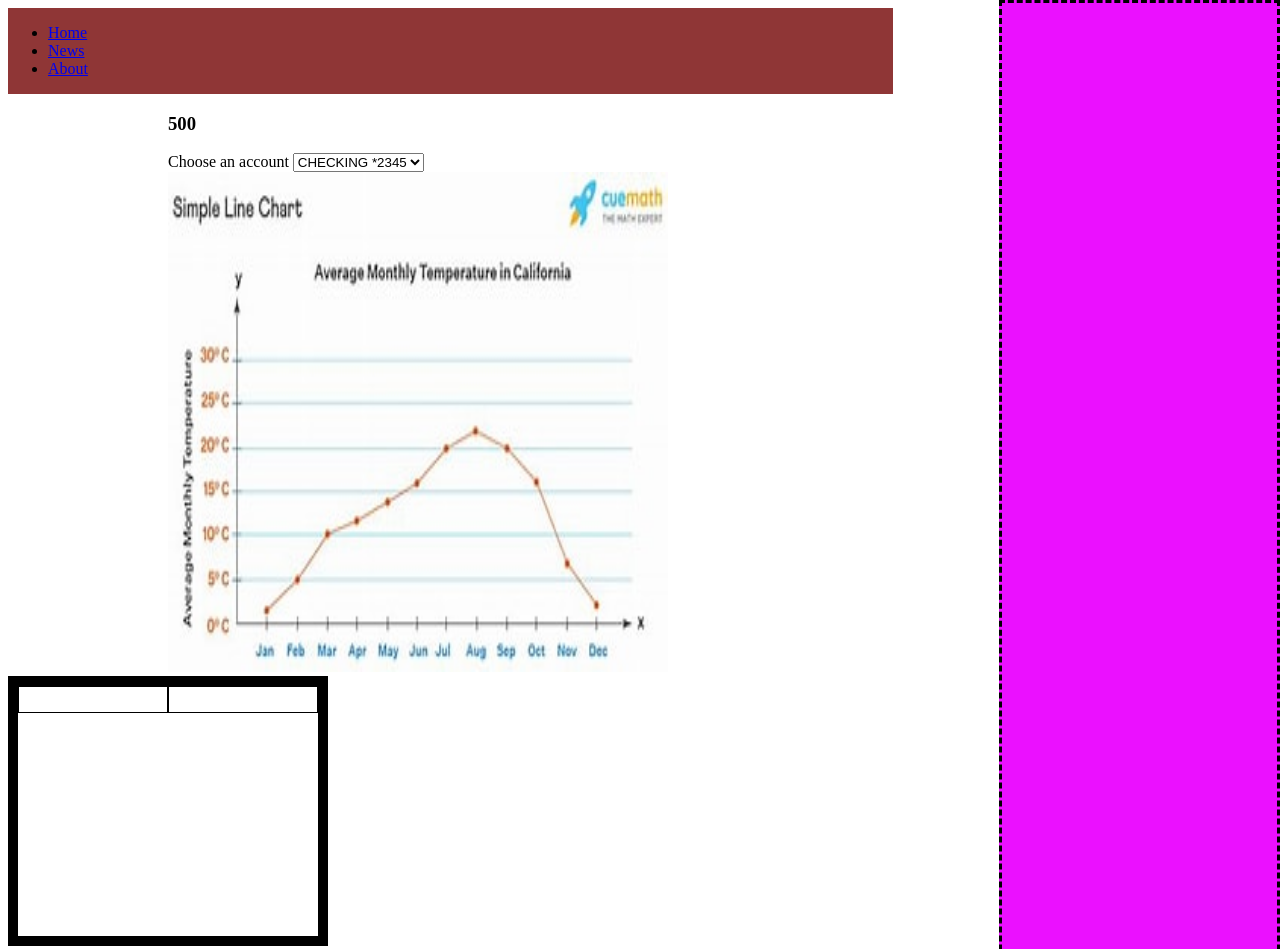
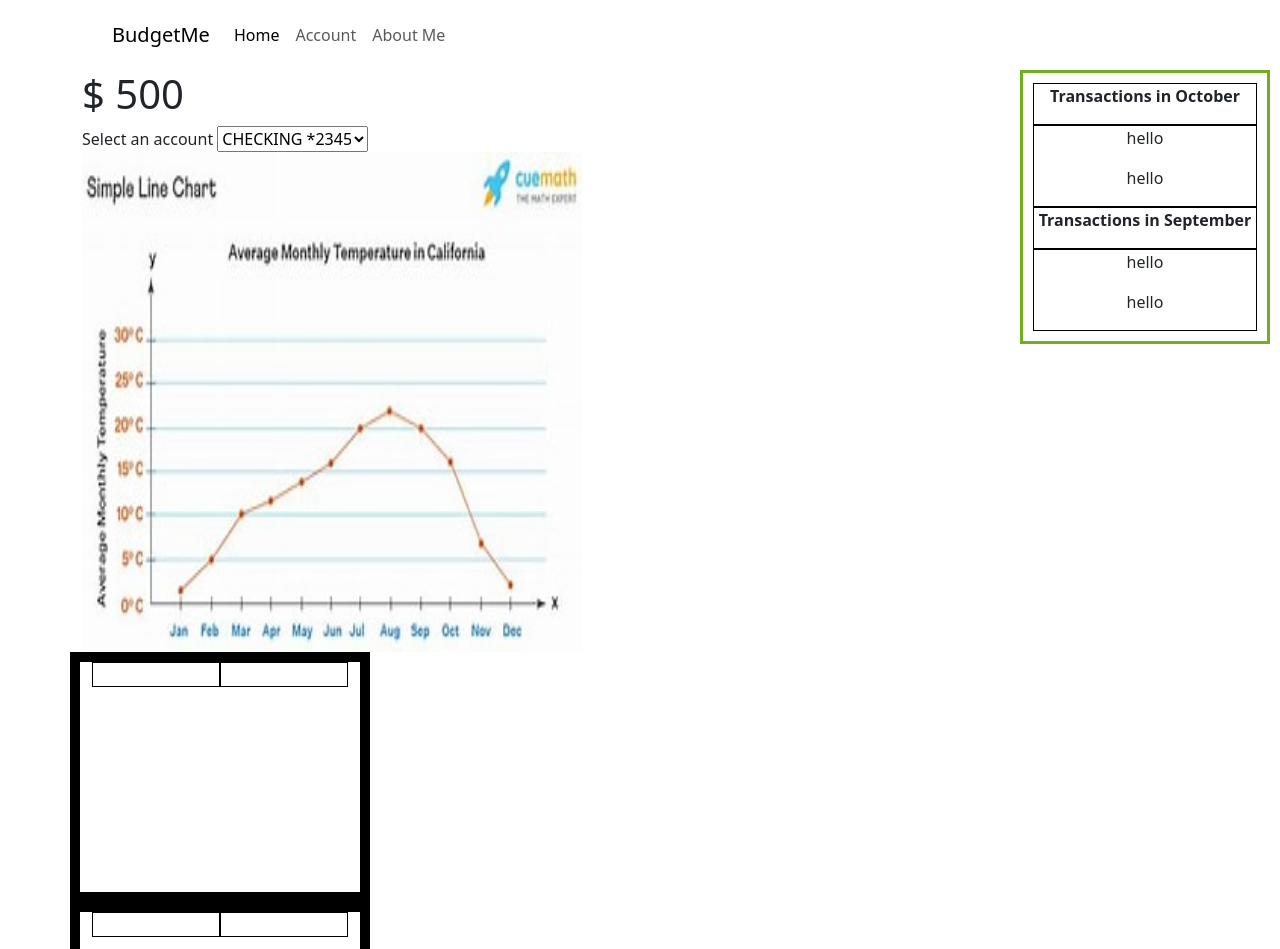
Before and after one commit to sstokesgmu/-SBA_307, a plain HTML site: page pages/landing.html in a window 1280 px wide. Shown: the top 949 px of the page. Drawn offline with nearby package versions, Linux system fonts and the light colour scheme.

Commit message:
Modified the pages, in the landing page I have a completed the structure for the main dataview and fixed sidebar. All the contents are aligned using bootstrap's container class

```diff
--- a/pages/landing.html
+++ b/pages/landing.html
@@ -3,23 +3,23 @@
 <head>
     <meta charset="UTF-8">
     <meta name="viewport" content="width=device-width, initial-scale=1.0">
+
+    <link rel="stylesheet" href="../bootstrap/dist/css/bootstrap.min.css">
+    <link rel="stylesheet" href="../styles/landing.css">
+
     <title>Landing</title>
-    <link rel="stylesheet" href="../styles/landing.css">
     <style>
-        .a{
+        .a {
             display: flex;
             flex-shrink: inherit;
-            flex-wrap: wrap;
         }
-
-        .card-container{
+        .card-container {
 
             border: 10px solid black;
             width:300px;
             height: 250px;
             display: flex;
             justify-content: stretch;
-
         }
         .img-container img {
             max-width: 100%;
@@ -31,55 +31,121 @@
             flex: 0 1 auto;
             flex-grow: 1;
         }
-
         .card-container p, .card-container h1 {
             margin: 8px;
         }
+
+        .row-Account-graph{
+          display:flex;
+          flex-direction: column;
+        }
+        #sidebar{
+           position: fixed;
+           right: 10px;
+           width: 250px;
+           border: 3px solid #73AD21;
+           padding: 10px;
+        }
+
+        #sidebar p{
+          text-align:center;
+        }
+
     </style>
 </head>
-<body>
-    <section class="topnav"><!--Page navigation-->
-        <ul>
-            <li><a class="active" href="../pages/landing.html">Home</a></li>
-            <li><a href="../pages/account.html">News</a></li>
-            <li><a href="../pages/index.html">About</a></li>
+<body class="container">
+    <header class="row">
+        <nav id="navBar" class="navbar navbar-expand-lg col-12">
+          <section class="container">
+            <a class="navbar-brand" href="#">BudgetMe</a>
+            <button class="navbar-toggler" type="button" data-bs-toggle="collapse" data-bs-target="#navbarNav" aria-controls="navbarNav" aria-expanded="false" aria-label="Toggle navigation">
+              <span class="navbar-toggler-icon"></span>
+            </button>
+            <div class="collapse navbar-collapse" id="navbarNav">
+              <ul class="navbar-nav">
+                <li class="nav-item">
+                  <a class="nav-link active" aria-current="page" href="../pages/landing.html">Home</a>
+                </li>
+                <li class="nav-item">
+                  <a class="nav-link" href="../pages/account.html">Account</a>
+                </li>
+                <li class="nav-item">
+                  <a class="nav-link" href="../pages/index.html">About Me</a>
+                </li>
               </ul>
+            </div>
           </section>
-
-
-    <section class="main"><!--Main Page-->
-        <section> <!--Account Information-->
-            <h1>500</h1>
-            <label for="accounts"> Choose an account</label>
-                <select name="accounts">
+        </nav>
+    </header>
+    <main class="row">
+      <section class="row Account graph">
+        <div class="col-10">
+            <h1>$ 500</h1>
+            <label for="accounts"> Select an account</label>
+          <select class="col-2" name="accounts">
             <option value="CHECKING-2345">CHECKING *2345</option>
             <option value="Savings-9834">SAVINGS *9834</option>
           </select>
-        </section>
-
           <section> <!--Graph section-->
             <img src="../images/graph-placeholder.jpg" alt="cool image" height="500" width="500">
           </section>
+        </div>
+        <div id="sidebar" class="col-2">
+          <div id="cardTopic" style="border:1px solid black"> <!--align text-->
+            <p><b>Transactions in October</b></p>
+          </div>
+          <div id="cardGroup" style="border:1px solid black">
+            <div > <!--align text-->
+              <p>hello</p>
+            </div>
+            <div> <!--align text-->
+              <p>hello</p>
+            </div>
+          </div>
+          <div id="cardTopic" style="border:1px solid black"> <!--align text-->
+            <p><b>Transactions in September</b></p>
+          </div>
+          <div id="cardGroup" style="border:1px solid black">
+            <div > <!--align text-->
+              <p>hello</p>
+            </div>
+            <div> <!--align text-->
+              <p>hello</p>
+            </div>
+          </div>
+        </div>
       </section>
 
+      <section class="row d-flex flex-column">
           <div class="card-container">
             <div class="img-container">
-
             </div>
             <div class="img-container">
-
             </div>
-
           </div>
-    <section class="a">
-
+          <div class="card-container">
+            <div class="img-container">
+            </div>
+            <div class="img-container">
+            </div>
+          </div>
+          <div class="card-container">
+            <div class="img-container">
+            </div>
+            <div class="img-container">
+            </div>
+          </div>
+          <div class="card-container">
+            <div class="img-container">
+            </div>
+            <div class="img-container">
+            </div>
+          </div>
       </section>
-    <section class="sidebar"> <!--Sidebar-->
-        <aside>
-            <div data-testid="PositionCell" style="height: 60px; left: 0px; position: absolute; top: 112px; width: 100%;">
-            </div>
-        </aside>
+    </main>
+    <footer class="row"></footer>
   </section>
-
+  <!--Bootstrap Js-->
+  <script src="../bootstrap/dist/js/bootstrap.bundle.min.js"></script>
 </body>
 </html>
--- a/styles/landing.css
+++ b/styles/landing.css
@@ -1,40 +1,25 @@
 /*The side bar*/
 .sidebar {
-    height: 100em; /* Full-height: remove this if you want "auto" height */
-    width: 200px; /* Set the width of the sidebar */
+    height: 100em;
+    width: 10em;
     position: fixed; /* Fixed Sidebar (stay in place on scroll) */
     top: 0;
     right: 0;
     border: 3px dashed black;
-    background: #eb10ff; /* Black */
     overflow-x: hidden; /* Disable horizontal scroll */
     padding:50px 50px 50px 25px;
 }
 
-/* Style page content */
 .main {
-    margin-left: 160px; /* Same as the width of the sidebar */
-    padding-right: 100px;
-
+    display: flex;
+    flex-direction: column;
+    justify-content: center;
+    margin: 30px;
+    padding: 10px;
 }
 
-#PositionCell {
-    height: 60px;
-    width: 100%;
-    left: 0px;
-    position: relative;
-    overflow: auto;
-    border: 2px solid gray;
-    overflow:hidden;
-    padding-left: 10px;
-    padding-right: 10px;
+#navBar {
+    /* background-color; Custom background color */
+    padding: 15px 30px; /* Adjusts padding */
+    width: 68.5em;
 }
-
-
-
-/* Add a black background color to the top navigation */
-.topnav {
-    background-color: #8f3636;
-    overflow: hidden;
-    width:  70%; /*find the correct positioning*/
-}
```
Also changed, not shown: pages/account.html (+66 -8 lines), pages/index.html (+25 -5 lines), 1 other file. Lines whose indentation alone changed are shown as unchanged.
